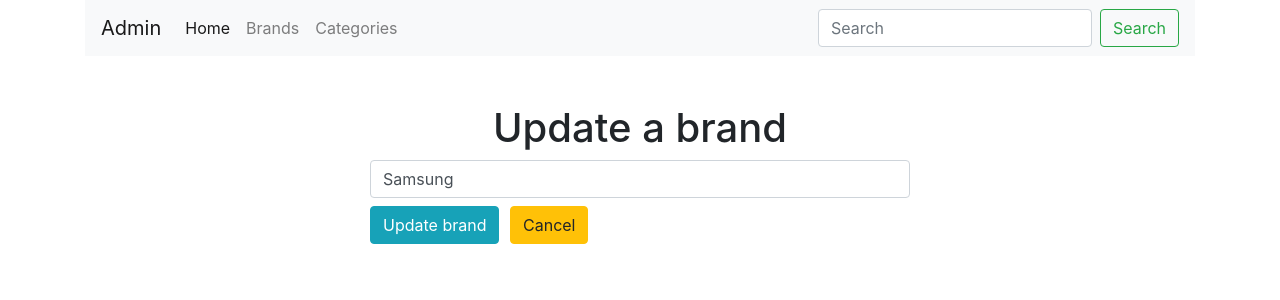
After one commit to safwanvk/shop, a Flask app: page /update-brand/1 in a window 1280 px wide. The commit adds this page. Shown: the top 300 px of the page. Run offline with Flask 2, Linux system fonts and the light colour scheme; a user stored in the database is signed in; data comes from the database, SQL or seed files in the repository; both versions use the stored data as it was after the commit; some libraries are stand-ins or nearby versions.

Commit message:
:zap:Set update brand

```diff
--- a/shop/products/routes.py
+++ b/shop/products/routes.py
@@ -23,6 +23,21 @@
         flash(f'The brand {get_brand} was added to your database', 'success')
         return redirect(url_for('add_brand'))
     return render_template('products/add_brand.html', brands='brands')
+
+
+@app.route('/update-brand/<int:id>', methods=['GET', 'POST'])
+def update_brand(id):
+    if 'email' not in session:
+        flash(f'Please login first', 'danger')
+        return redirect(url_for('login'))
+    update_brand = Brand.query.get_or_404(id)
+    brand = request.form.get('brand')
+    if request.method == 'POST':
+        update_brand.name = brand
+        flash(f'Your brand has been updated', 'success')
+        db.session.commit()
+        return redirect(url_for('view_brands'))
+    return render_template('products/update_brand.html', update_brand=update_brand)
 
 
 @app.route('/add-category', methods=['GET', 'POST'])
--- a/shop/templates/admin/brands.html
+++ b/shop/templates/admin/brands.html
@@ -15,7 +15,7 @@
           <tr>
               <td>{{ loop.index }}</td>
               <td>{{ brand.name }}</td>
-              <td><a href="" class="btn btn-sm btn-outline-info">Edit</a></td>
+              <td><a href="{{ url_for('update_brand', id=brand.id)}}" class="btn btn-sm btn-outline-info">Edit</a></td>
               <td><a href="" class="btn btn-sm btn-outline-danger">Delete</a></td>
           </tr>
         {% endfor %}
--- /dev/null
+++ b/shop/templates/products/update_brand.html
@@ -0,0 +1,28 @@
+{% extends 'base.html' %}
+{% block content %}
+<div class="container">
+    <div class="row">
+        <div class="col-md-3"></div>
+        <div class="col-md-6">
+            {% include 'admin/_messages.html' %}
+            {% if update_brand %}
+            <form action="" method="POST">
+                <h1 class="text-center mt-5">Update a brand</h1>
+                <input type="text" name="brand" id="brand" class="form-control" value="{{ update_brand.name }}">
+                <input type="submit" value="Update brand" class="btn btn-info mt-2">
+            </form>
+            <a href="{{ url_for('view_brands') }}" class="btn btn-warning" style="margin-top: -65px; margin-left: 140px;">Cancel</a>
+            {% else %}
+               <form action="" method="POST">
+                <h1 class="text-center mt-5">Add a Category</h1>
+                <input type="text" name="category" id="category" class="form-control">
+                <input type="submit" value="Add Category" class="btn btn-info mt-2">
+            </form>
+            {% endif %}
+        </div>
+        <div class="col-md-3"></div>
+
+    </div>
+</div>
+
+{% endblock %}
```
Also changed, not shown: shop/shop.db.
